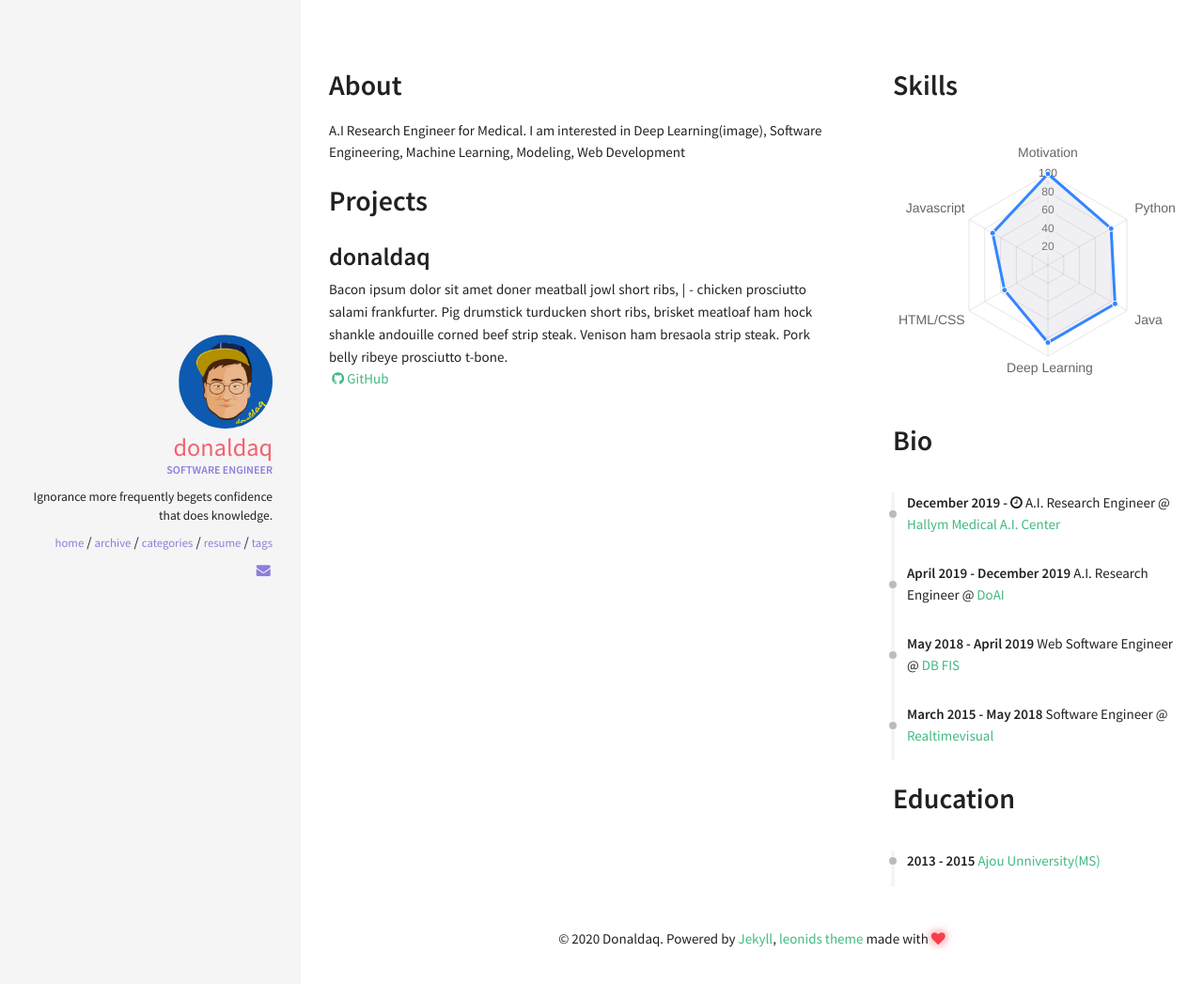
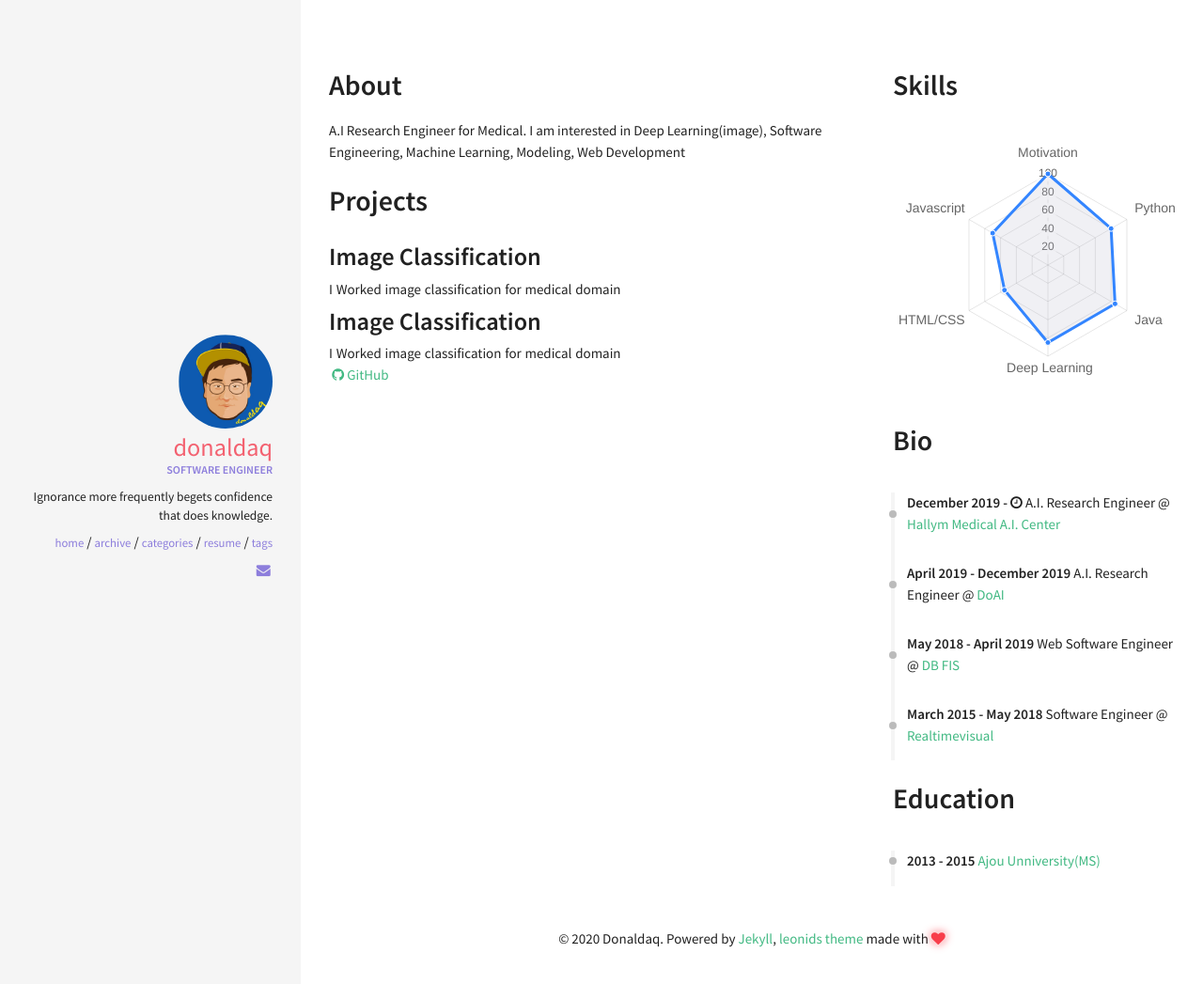
Before and after one commit to donaldaq/donaldaq.github.io, a Jekyll site: the page built from resume.html, in a window 1280 px wide. Shown: the top 1047 px of the page at 94% size. Built offline with Jekyll 4.4.1, drawn with Linux system fonts in a browser that asks for light colours; nearby versions of some CDN libraries.

Commit message:
Update projects.yml

```diff
--- a/_data/index/projects.yml
+++ b/_data/index/projects.yml
@@ -1,5 +1,6 @@
-- name: donaldaq
-  descr: "Bacon ipsum dolor sit amet doner meatball jowl short ribs, |
-         - \n  chicken prosciutto salami frankfurter. Pig drumstick turducken short ribs, brisket meatloaf ham hock shankle andouille corned beef strip steak. Venison ham bresaola strip steak. Pork belly ribeye prosciutto t-bone."
+- name: Image Classification
+  descr: "I Worked image classification for medical domain"
+- name: Image Classification
+  descr: "I Worked image classification for medical domain"
   image: pong.png
   github: https://github.com/donaldaq
```
